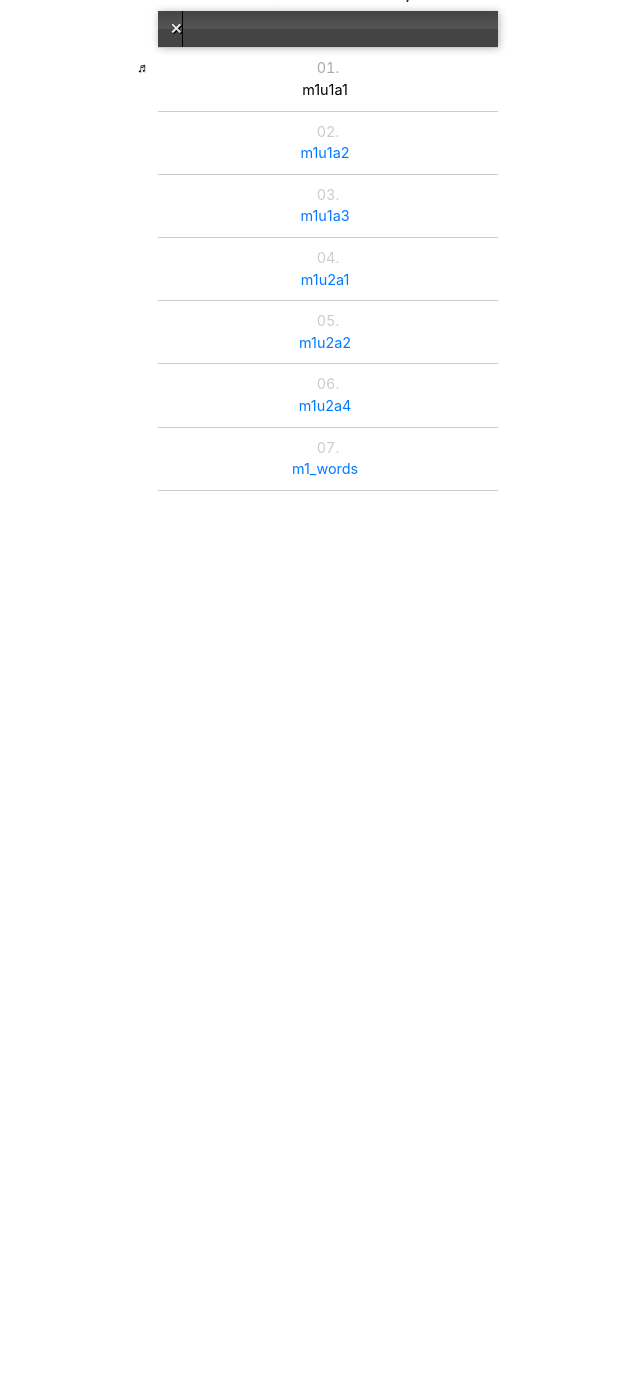
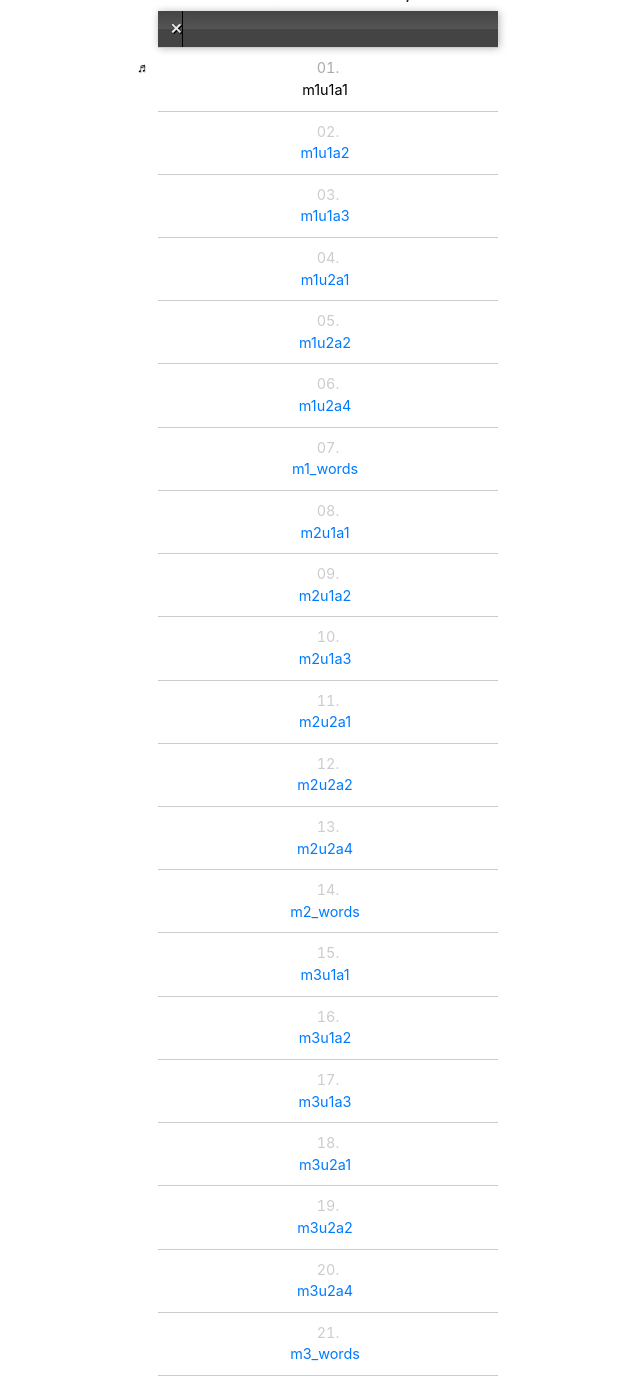
Before and after one commit to fangvv/Homepage, a Jekyll site: the page fxr/index.html, which Jekyll copies as it is, in a window 1280 px wide and 1400 px high, scrolled down 725 px. Shown: the whole window, without its empty margins (312-952 px from the left). Built offline with Jekyll 4.4.1, drawn with Linux system fonts in a browser that asks for light colours; before the commit the page ends 1240 px from its top, so only the background shows below that.

Commit message:
add more audios for module 2 and 3

```diff
--- a/fxr/index.html
+++ b/fxr/index.html
@@ -149,6 +149,22 @@
         <li><a href="#" data-src="./mp3/m1u2a2.mp3">m1u2a2</a></li>
         <li><a href="#" data-src="./mp3/m1u2a4.mp3">m1u2a4</a></li>
         <li><a href="#" data-src="./mp3/m1_words.mp3">m1_words</a></li>
+
+        <li><a href="#" data-src="./mp3/m2u1a1.mp3">m2u1a1</a></li>
+        <li><a href="#" data-src="./mp3/m2u1a2.mp3">m2u1a2</a></li>
+        <li><a href="#" data-src="./mp3/m2u1a3.mp3">m2u1a3</a></li>
+        <li><a href="#" data-src="./mp3/m2u2a1.mp3">m2u2a1</a></li>
+        <li><a href="#" data-src="./mp3/m2u2a2.mp3">m2u2a2</a></li>
+        <li><a href="#" data-src="./mp3/m2u2a4.mp3">m2u2a4</a></li>
+        <li><a href="#" data-src="./mp3/m2_words.mp3">m2_words</a></li>
+
+        <li><a href="#" data-src="./mp3/m3u1a1.mp3">m3u1a1</a></li>
+        <li><a href="#" data-src="./mp3/m3u1a2.mp3">m3u1a2</a></li>
+        <li><a href="#" data-src="./mp3/m3u1a3.mp3">m3u1a3</a></li>
+        <li><a href="#" data-src="./mp3/m3u2a1.mp3">m3u2a1</a></li>
+        <li><a href="#" data-src="./mp3/m3u2a2.mp3">m3u2a2</a></li>
+        <li><a href="#" data-src="./mp3/m3u2a4.mp3">m3u2a4</a></li>
+        <li><a href="#" data-src="./mp3/m3_words.mp3">m3_words</a></li>
     </ol>
 </div>
 </section>
```
Also changed, not shown: 14 other files.
